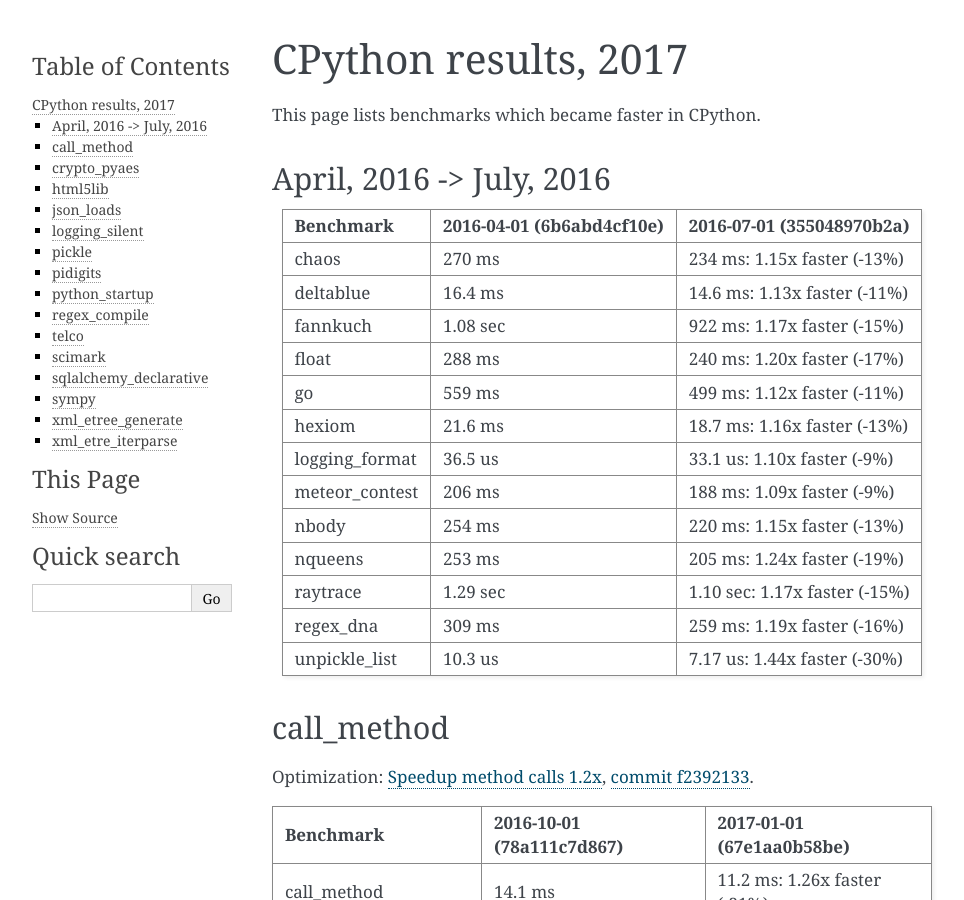
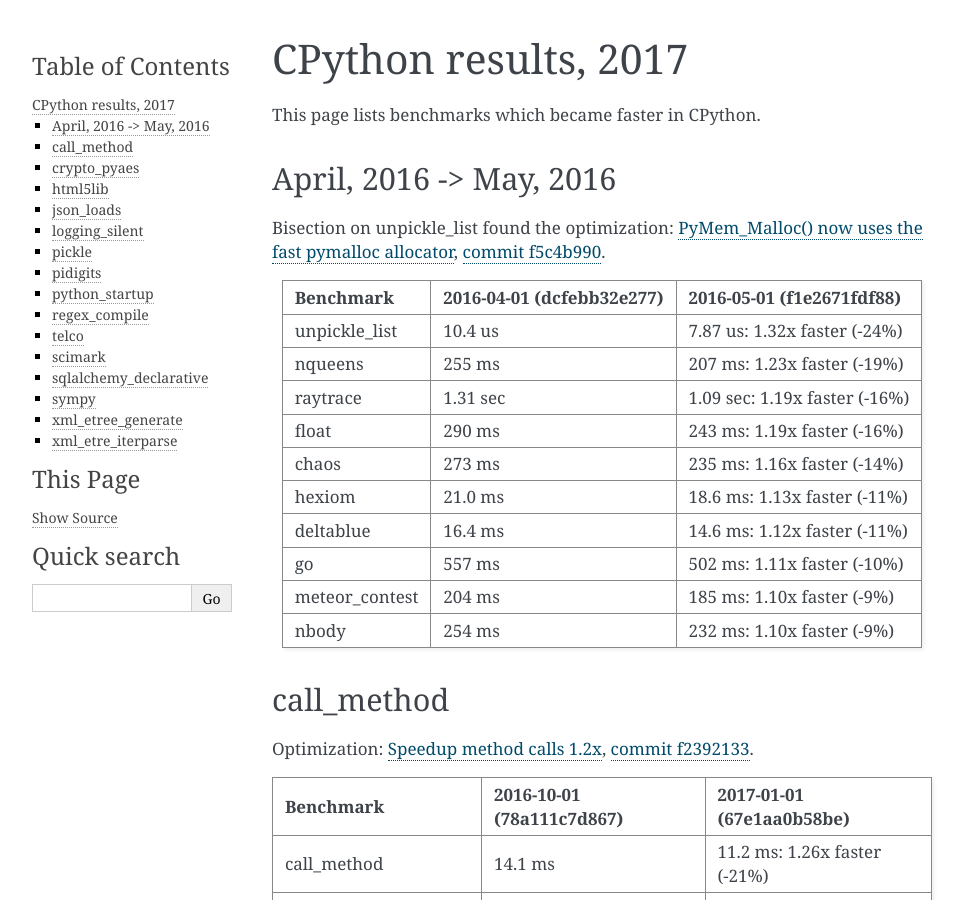
Before and after one commit to python/pyperformance, a Sphinx documentation site: the page built from doc/cpython_results_2017.rst, in a window 1280 px wide and 900 px high. Shown: the whole window, without its empty margins (148-1112 px from the left). Built offline with Sphinx 7.4.7, drawn with Linux system fonts in a browser that asks for light colours.

Commit message:
doc: adjust CPython results

```diff
--- a/doc/cpython_results_2017.rst
+++ b/doc/cpython_results_2017.rst
@@ -4,37 +4,35 @@
 
 This page lists benchmarks which became faster in CPython.
 
-April, 2016 -> July, 2016
+April, 2016 -> May, 2016
 =========================
 
+Bisection on unpickle_list found the optimization: `PyMem_Malloc() now uses the
+fast pymalloc allocator <http://bugs.python.org/issue26249>`_, `commit f5c4b990
+<https://github.com/python/cpython/commit/f5c4b99034fae12ac2b9498dd12b5b3f352b90c8>`_.
+
 +----------------+---------------------------+-------------------------------+
-| Benchmark      | 2016-04-01 (6b6abd4cf10e) | 2016-07-01 (355048970b2a)     |
+| Benchmark      | 2016-04-01 (dcfebb32e277) | 2016-05-01 (f1e2671fdf88)     |
 +================+===========================+===============================+
-| chaos          | 270 ms                    | 234 ms: 1.15x faster (-13%)   |
+| unpickle_list  | 10.4 us                   | 7.87 us: 1.32x faster (-24%)  |
 +----------------+---------------------------+-------------------------------+
-| deltablue      | 16.4 ms                   | 14.6 ms: 1.13x faster (-11%)  |
+| nqueens        | 255 ms                    | 207 ms: 1.23x faster (-19%)   |
 +----------------+---------------------------+-------------------------------+
-| fannkuch       | 1.08 sec                  | 922 ms: 1.17x faster (-15%)   |
+| raytrace       | 1.31 sec                  | 1.09 sec: 1.19x faster (-16%) |
 +----------------+---------------------------+-------------------------------+
-| float          | 288 ms                    | 240 ms: 1.20x faster (-17%)   |
+| float          | 290 ms                    | 243 ms: 1.19x faster (-16%)   |
 +----------------+---------------------------+-------------------------------+
-| go             | 559 ms                    | 499 ms: 1.12x faster (-11%)   |
+| chaos          | 273 ms                    | 235 ms: 1.16x faster (-14%)   |
 +----------------+---------------------------+-------------------------------+
-| hexiom         | 21.6 ms                   | 18.7 ms: 1.16x faster (-13%)  |
+| hexiom         | 21.0 ms                   | 18.6 ms: 1.13x faster (-11%)  |
 +----------------+---------------------------+-------------------------------+
-| logging_format | 36.5 us                   | 33.1 us: 1.10x faster (-9%)   |
+| deltablue      | 16.4 ms                   | 14.6 ms: 1.12x faster (-11%)  |
 +----------------+---------------------------+-------------------------------+
-| meteor_contest | 206 ms                    | 188 ms: 1.09x faster (-9%)    |
+| go             | 557 ms                    | 502 ms: 1.11x faster (-10%)   |
 +----------------+---------------------------+-------------------------------+
-| nbody          | 254 ms                    | 220 ms: 1.15x faster (-13%)   |
+| meteor_contest | 204 ms                    | 185 ms: 1.10x faster (-9%)    |
 +----------------+---------------------------+-------------------------------+
-| nqueens        | 253 ms                    | 205 ms: 1.24x faster (-19%)   |
-+----------------+---------------------------+-------------------------------+
-| raytrace       | 1.29 sec                  | 1.10 sec: 1.17x faster (-15%) |
-+----------------+---------------------------+-------------------------------+
-| regex_dna      | 309 ms                    | 259 ms: 1.19x faster (-16%)   |
-+----------------+---------------------------+-------------------------------+
-| unpickle_list  | 10.3 us                   | 7.17 us: 1.44x faster (-30%)  |
+| nbody          | 254 ms                    | 232 ms: 1.10x faster (-9%)    |
 +----------------+---------------------------+-------------------------------+
 
 call_method
```
